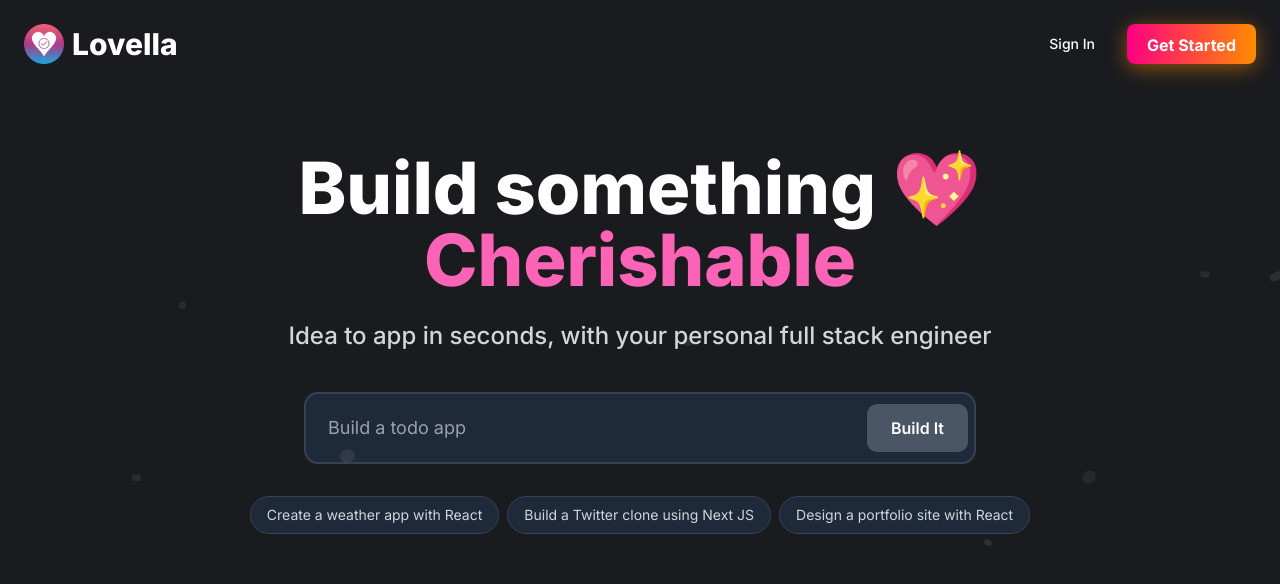
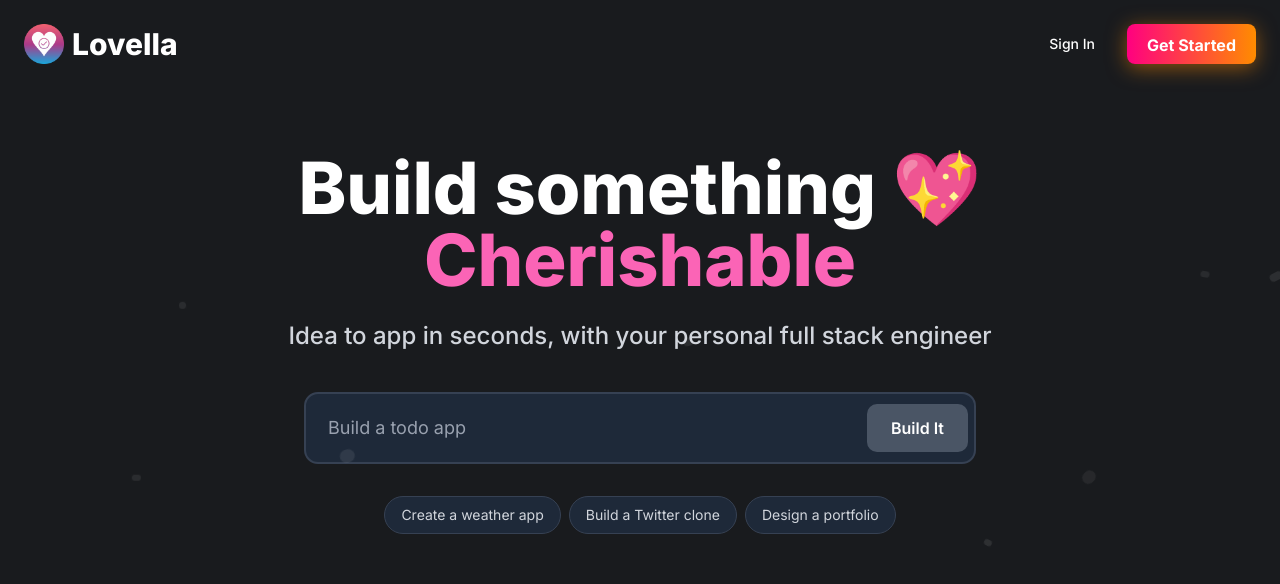
Before and after one commit to Vivek-736/AI-Website-Builder, a Next.js app: page / in a window 1280 px wide. Shown: the top 584 px of the page. Built offline with nearby package versions, Linux system fonts and the light colour scheme.

Commit message:
minuscule tweak in the UI buttons underneath the input text area

```diff
--- a/components/myUI/Hero.tsx
+++ b/components/myUI/Hero.tsx
@@ -91,7 +91,7 @@ const Hero = () => {
         </div>
 
         <div className='mt-8 text-gray-400 hidden md:flex flex-wrap gap-2 justify-center'>
-          {['Create a weather app with React', 'Build a Twitter clone using Next JS', 'Design a portfolio site with React'].map((prompt, index) => (
+          {['Create a weather app', 'Build a Twitter clone', 'Design a portfolio'].map((prompt, index) => (
             <span
               onClick={() => onGenerate(prompt)}
               key={index}
```
